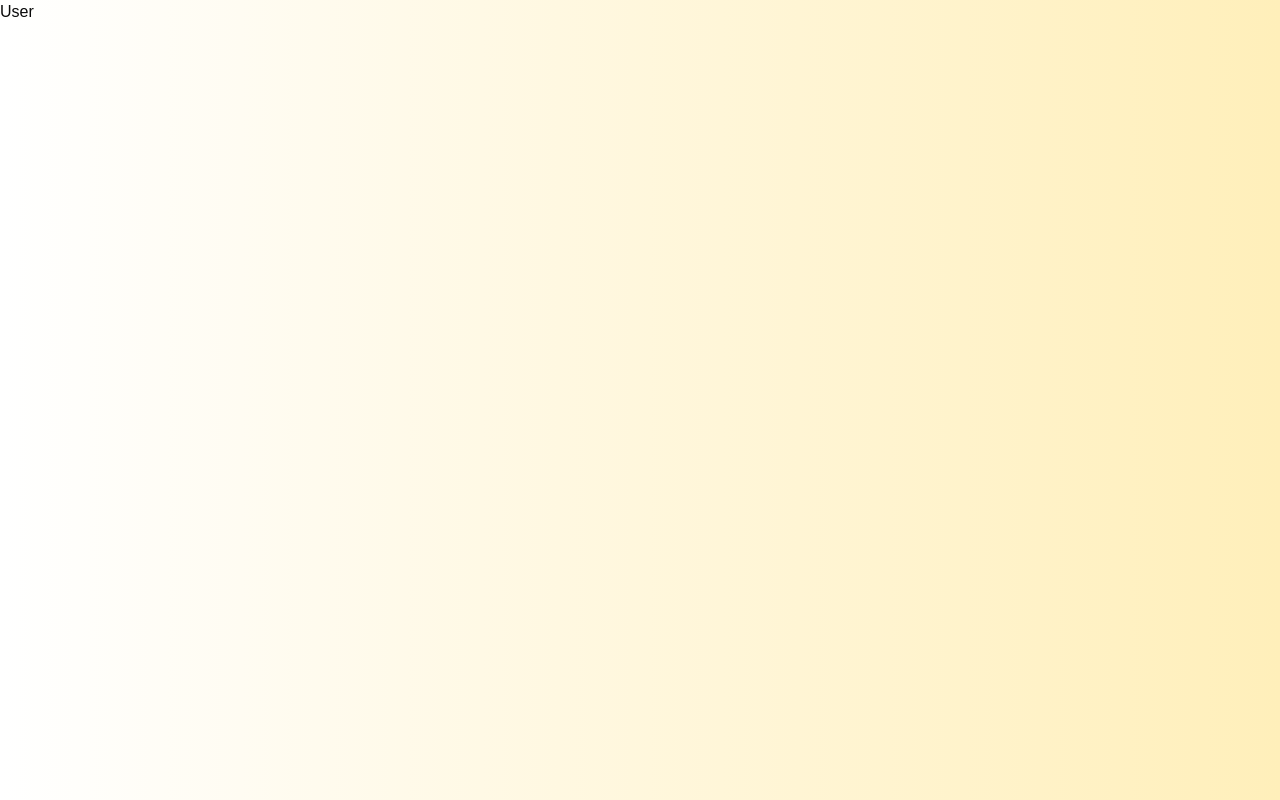
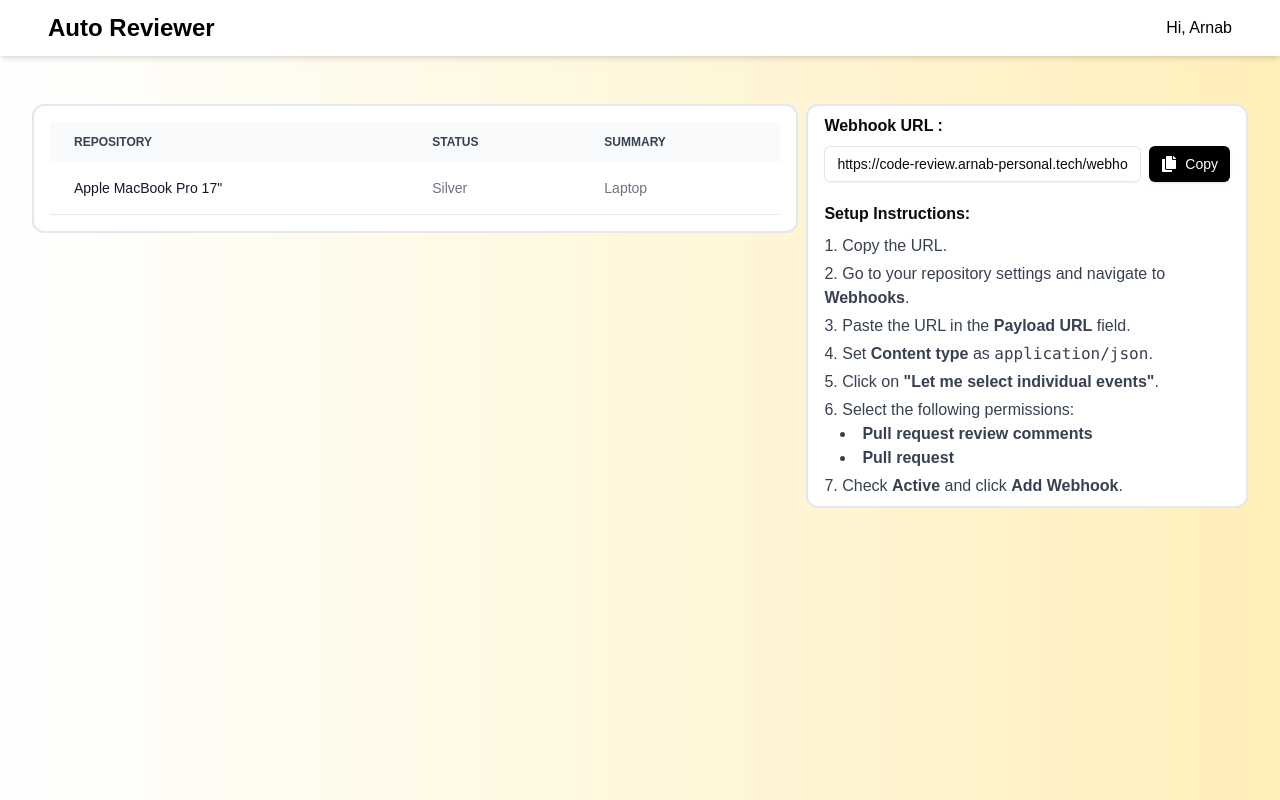
Before and after one commit to Arnab2002Pal/Code-Review, a Next.js app in the folder client/: page /user in a window 1280 px wide. Built offline with nearby package versions, Linux system fonts and the light colour scheme.

Commit message:
added user page in frontend and added endpoint to fetch user data

```diff
--- a/client/src/app/(pages)/user/page.tsx
+++ b/client/src/app/(pages)/user/page.tsx
@@ -1,9 +1,72 @@
-import React from 'react'
+"use client"
+import Navbar from '@/components/Navbar'
+import Table from '@/components/Table'
+import { Button } from '@/components/ui/button'
+import { Input } from '@/components/ui/input'
+import { Label } from '@/components/ui/label'
+import React, { useState } from 'react'
+import { FaCopy } from 'react-icons/fa'
 
 const User = () => {
+  const webhook = "https://code-review.arnab-personal.tech/webhook/v1/analyzePR";
+  const [copied, setCopied] = useState<boolean>(false)
+
+  const handleCopy = async () => {
+    try {
+      await navigator.clipboard.writeText(webhook)
+      setCopied(true)
+      setTimeout(() => setCopied(false), 4000);
+    } catch (error) {
+      console.error("Failed to copy:", error);
+    }
+  }
+
   return (
-    <div>
-      User
+    <div className='w-full h-full'>
+      <Navbar username='Arnab' />
+      <div className=' w-[95vw] flex justify-around items-start mx-auto gap-2 mt-12'>
+        <div className='bg-white h-full w-2/3 rounded-xl border-2 border-slate-200 p-4 flex flex-col gap-2'>
+          <Table />
+
+        </div>
+        <div className='bg-white h-full rounded-xl border-2 border-slate-200 px-4 py-2 flex flex-col gap-2'>
+          <Label className='w-40 text-base font-semibold'>
+            Webhook URL :
+          </Label>
+          <div className='h-2/3 flex items-center gap-2'>
+            <Input
+              value={webhook}
+              readOnly
+              className='w-full cursor-default caret-transparent'
+            />
+            <Button
+              onClick={handleCopy}
+              className={`flex items-center space-x-3 px-3 transition-colors ${copied ? "bg-green-500 text-white" : "bg-black text-white"
+                }`}
+            >
+              <FaCopy size={16} />
+              {copied ? "Copied!" : "Copy"}
+            </Button>
+          </div>
+          < div className="flex flex-col justify-center items-start space-y-2 mt-3" >
+            <h4 className='text-base font-semibold'>Setup Instructions:</h4>
+            <ol className="list-decimal list-inside space-y-1 text-gray-700">
+              <li>Copy the URL.</li>
+              <li>Go to your repository settings and navigate to <strong>Webhooks</strong>.</li>
+              <li>Paste the URL in the <strong>Payload URL</strong> field.</li>
+              <li>Set <strong>Content type</strong> as <code>application/json</code>.</li>
+              <li>Click on <strong>"Let me select individual events"</strong>.</li>
+              <li>Select the following permissions:
+                <ul className="list-disc list-inside ml-4">
+                  <li><strong>Pull request review comments</strong></li>
+                  <li><strong>Pull request</strong></li>
+                </ul>
+              </li>
+              <li>Check <strong>Active</strong> and click <strong>Add Webhook</strong>.</li>
+            </ol>
+          </div >
+        </div>
+      </div>
     </div>
   )
 }
--- /dev/null
+++ b/client/src/components/Navbar.tsx
@@ -0,0 +1,12 @@
+import React from 'react'
+
+const Navbar = ({ username }: { username: string }) => {
+    return (
+        <div className='h-14 w-full px-12 bg-white text-black shadow-md flex items-center justify-between sticky'>
+            <div className='font-extrabold text-2xl'>Auto Reviewer</div>
+            <div>Hi, {username}</div>
+        </div>
+    )
+}
+
+export default Navbar
--- /dev/null
+++ b/client/src/components/Table.tsx
@@ -0,0 +1,44 @@
+import React from 'react'
+
+const Table = () => {
+    return (
+        <div>
+
+
+            <div className="relative overflow-x-auto">
+                <table className="w-full text-sm text-left rtl:text-right text-gray-500 dark:text-gray-400">
+                    <thead className="text-xs text-gray-700 uppercase bg-gray-50 dark:bg-gray-700 dark:text-gray-400">
+                        <tr>
+                            <th scope="col" className="px-6 py-3">
+                                Repository
+                            </th>
+                            <th scope="col" className="px-6 py-3">
+                                Status
+                            </th>
+                            <th scope="col" className="px-6 py-3">
+                                Summary
+                            </th>
+
+                        </tr>
+                    </thead>
+                    <tbody>
+                        <tr className="bg-white border-b dark:bg-gray-800 dark:border-gray-700 border-gray-200">
+                            <th scope="row" className="px-6 py-4 font-medium text-gray-900 whitespace-nowrap dark:text-white">
+                                Apple MacBook Pro 17"
+                            </th>
+                            <td className="px-6 py-4">
+                                Silver
+                            </td>
+                            <td className="px-6 py-4">
+                                Laptop
+                            </td>
+                        </tr>
+                    </tbody>
+                </table>
+            </div>
+
+        </div>
+    )
+}
+
+export default Table
--- a/client/src/components/TokenForm.tsx
+++ b/client/src/components/TokenForm.tsx
@@ -1,68 +1,55 @@
+import React, { useState } from 'react';
 import axios from 'axios';
 import { useSession } from 'next-auth/react';
 import { useRouter } from 'next/navigation';
-import React, { useState } from 'react'
 import { Input } from './ui/input';
 import { Button } from './ui/button';
+import { Label } from './ui/label';
 
 const TokenForm = () => {
+    const { data: session } = useSession();
+    const [token, setToken] = useState<string>('');
+    const [error, setError] = useState<string | null>(null);
+    const email = session?.user?.email;
+    const router = useRouter();
 
-    const { data: session } = useSession()
-    const [token, setToken] = useState("")
-    const email = session?.user?.email
-    const router = useRouter()
-
-    const lists = [
-        {
-            title: 'Log in to your GitHub account',
-            description: 'Ensure you are logged into your GitHub account before proceeding.'
-        },
-        {
-            title: 'Go to Settings',
-            description: 'In the upper-right corner of the GitHub page, click on your profile picture, and then select Settings from the dropdown.'
-        },
-        {
-            title: 'Navigate to Developer Settings',
-            description: 'In the left sidebar, click on Developer settings.'
-        },
-        {
-            title: 'Create a Personal Access Token',
-            description: 'Under Developer settings, click on Personal access tokens, then select Fine-grained tokens.'
-        },
-        {
-            title: 'Add Permissions to the Token',
-            description: 'Ensure to add Read email and Read & write pull requests permissions.'
-        },
-        {
-            title: 'Paste the Token',
-            description: 'After copying the token,  paste it here.'
-        },
-        {
-            title: 'Configure the Webhook',
-            description: 'Finally, copy the provided webhook URL after submitting and paste it into your repository’s webhook settings.'
-        }
-    ]
+    const steps = [
+        { title: 'Log in to your GitHub account', description: 'Ensure you are logged into your GitHub account before proceeding.' },
+        { title: 'Go to Settings', description: 'Click on your profile picture in the upper-right corner and select Settings.' },
+        { title: 'Navigate to Developer Settings', description: 'In the left sidebar, click on Developer settings.' },
+        { title: 'Create a Personal Access Token', description: 'Go to Personal access tokens under Developer settings and select Fine-grained tokens.' },
+        { title: 'Add Permissions to the Token', description: 'Ensure to add Read email and Read & write pull requests permissions.' },
+        { title: 'Paste the Token', description: 'Copy the token and paste it here.' },
+        { title: 'Configure the Webhook', description: 'Copy the provided webhook URL after submitting and paste it into your repository’s webhook settings.' },
+    ];
 
     const handleSubmit = async (e: React.FormEvent<HTMLFormElement>) => {
         e.preventDefault();
+
+        if (!token.trim()) {
+            setError("Token cannot be empty.");
+            return;
+        }
+
+        setError(null);
 
         try {
             const gitResponse = await axios.get('https://api.github.com/user', {
                 headers: {
                     Authorization: `Bearer ${token}`,
                     Accept: 'application/vnd.github+json',
-                    'X-GitHub-Api-Version': '2022-11-28'
-                }
+                    'X-GitHub-Api-Version': '2022-11-28',
+                },
             });
 
-            if (gitResponse.status === 200 && gitResponse.data.user_view_type === "public") {
+            if (gitResponse.status === 200 && gitResponse.data.user_view_type === 'public') {
                 const res = await axios.post(`${process.env.NEXT_PUBLIC_BACKEND_URL}new-user`, {
                     email,
                     github: {
                         token,
                         username: gitResponse.data.login,
-                        id: gitResponse.data.id
-                    }
+                        id: gitResponse.data.id,
+                    },
                 });
 
                 if (res.status === 200) {
@@ -70,46 +57,52 @@ const TokenForm = () => {
                 }
             }
         } catch (error) {
-            console.error("Error submitting token:", error);
+            console.error('Error submitting token:', error);
+            setError("Invalid token. Please enter a valid GitHub token.");
         }
-    }
+    };
 
     return (
-        <div className='h-screen flex flex-rol justify-center items-center mx-20'>
-            <div className='w-full h-full p-6 flex justify-start items-center'>
-                <div className=''>
-                    <h4 className='text-2xl font-semibold'>How to Generate a GitHub Token and Use It</h4>
-                    <ul className="flex flex-col space-y-4" >
-                        {lists.map((item, index) => (
+        <div className="h-screen flex justify-center items-center px-8">
+            {/* Instructions Section */}
+            <div className="w-1/2 p-6">
+                <h4 className="text-2xl font-semibold mb-6">How to Generate a GitHub Token and Use It</h4>
+                <ul className="space-y-4 max-h-80 overflow-y-auto px-7">
+                    {steps.map((item, index) => (
                         <li key={index} className="flex flex-col">
-                                <h5 className="text-lg font-semibold text-gray-700">
-                                    - {item.title}
-                                </h5>
+                            <h5 className="text-lg font-semibold text-gray-700">- {item.title}</h5>
                             <p className="text-gray-600 text-base">{item.description}</p>
                         </li>
                     ))}
                 </ul>
+            </div>
 
+            {/* Form Section */}
+            <div className="w-1/2 flex flex-col justify-center items-center">
+                <form onSubmit={handleSubmit} className="w-2/3 flex flex-col items-center gap-4">
+                    <Label className='font-semibold text-xl'>Enter your GitHub Token</Label>
+                    <div className='w-full flex flex-col justify-center items-center gap-2'>
+                        <Input
+                            type="text"
+                            placeholder=""
+                            value={token}
+                            onChange={(e) => {
+                                setToken(e.target.value);
+                                if (e.target.value.trim()) {
+                                    setError(null);
+                                }
+                            }}
+                            className="border-stone-400 border-2 w-full"
+                        />
+                        {error && <p className="text-red-500 text-sm font-semibold">{error}</p>}
                     </div>
-            </div>
-            <div className='w-full'>
-                <div className=' flex flex-col justify-center items-center gap-2'>
-                    <form onSubmit={handleSubmit} className='w-full flex justify-center items-center'>
-                        <div className='flex flex-col items-center gap-4 w-2/3'>
-                            <Input
-                                type='text'
-                                placeholder='Enter your GitHub token'
-                                value={token}
-                                onChange={(e) => setToken(e.target.value)}
-                                className='border-stone-400 border-2'
-                            />
-                            <Button className='w-1/3' type='submit'>Submit</Button>
-                        </div>
+                    <Button className="w-1/3" type="submit">
+                        Submit
+                    </Button>
                 </form>
             </div>
         </div>
-        </div>
-    )
-}
+    );
+};
 
-export default TokenForm
+export default TokenForm;
```
Also changed, not shown: client/src/app/(pages)/token/page.tsx (+24 -22 lines), 2 other files (tests, documents, lock files or other folders). Lines whose indentation alone changed are shown as unchanged.
